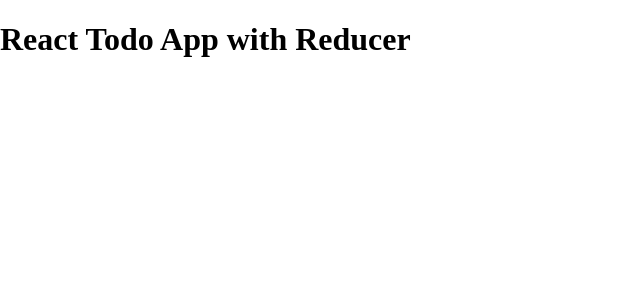
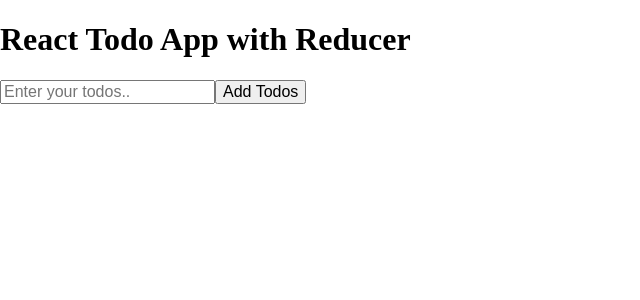
Before and after one commit to gichul0317/todo-app-with-reducer, a React (Create React App) app: page / in a window 1280 px wide. Shown: the top 300 px of the page, without its empty margins (0-640 px from the left). Built offline with nearby package versions, Linux system fonts and the light colour scheme.

Commit message:
props and reducer function updated

```diff
--- a/src/App.js
+++ b/src/App.js
@@ -1,8 +1,16 @@
-function App() {
+import React, { useState } from 'react';
+import Form from './Components/Form/Form';
+
+function App(props) {
+  const [data, setData] = useState();
+
+  console.log(data);
+
   return (
-    <div>
+    <React.Fragment>
       <h1>React Todo App with Reducer</h1>
-    </div>
+      <Form data={setData} />
+    </React.Fragment>
   );
 }
 
--- /dev/null
+++ b/src/Components/Form/Form.js
@@ -0,0 +1,43 @@
+import React, { useReducer, useState } from 'react';
+
+function reducer(state, action) {
+  if (action.type === 'add') {
+    return [...state, newTodo(action.payload.name)];
+  }
+  if (action.type === 'toggle') {
+    // something
+  }
+}
+
+function newTodo(name) {
+  return { id: Date.now(), name: name, complete: false };
+}
+
+function Form(props) {
+  const [todos, dispatchTodos] = useReducer(reducer, []);
+  const [text, setText] = useState('');
+
+  const submitHandler = (e) => {
+    e.preventDefault();
+    if (text.trim().length === 0) {
+      return;
+    }
+    dispatchTodos({ type: 'add', payload: { name: text } });
+    props.data(todos);
+    setText('');
+  };
+
+  return (
+    <form onSubmit={submitHandler}>
+      <input
+        type="text"
+        value={text}
+        onChange={(e) => setText(e.target.value)}
+        placeholder="Enter your todos.."
+      />
+      <button type="submit">Add Todos</button>
+    </form>
+  );
+}
+
+export default Form;
```
Also changed, not shown: src/Components/Form/Form.module.css (added).
